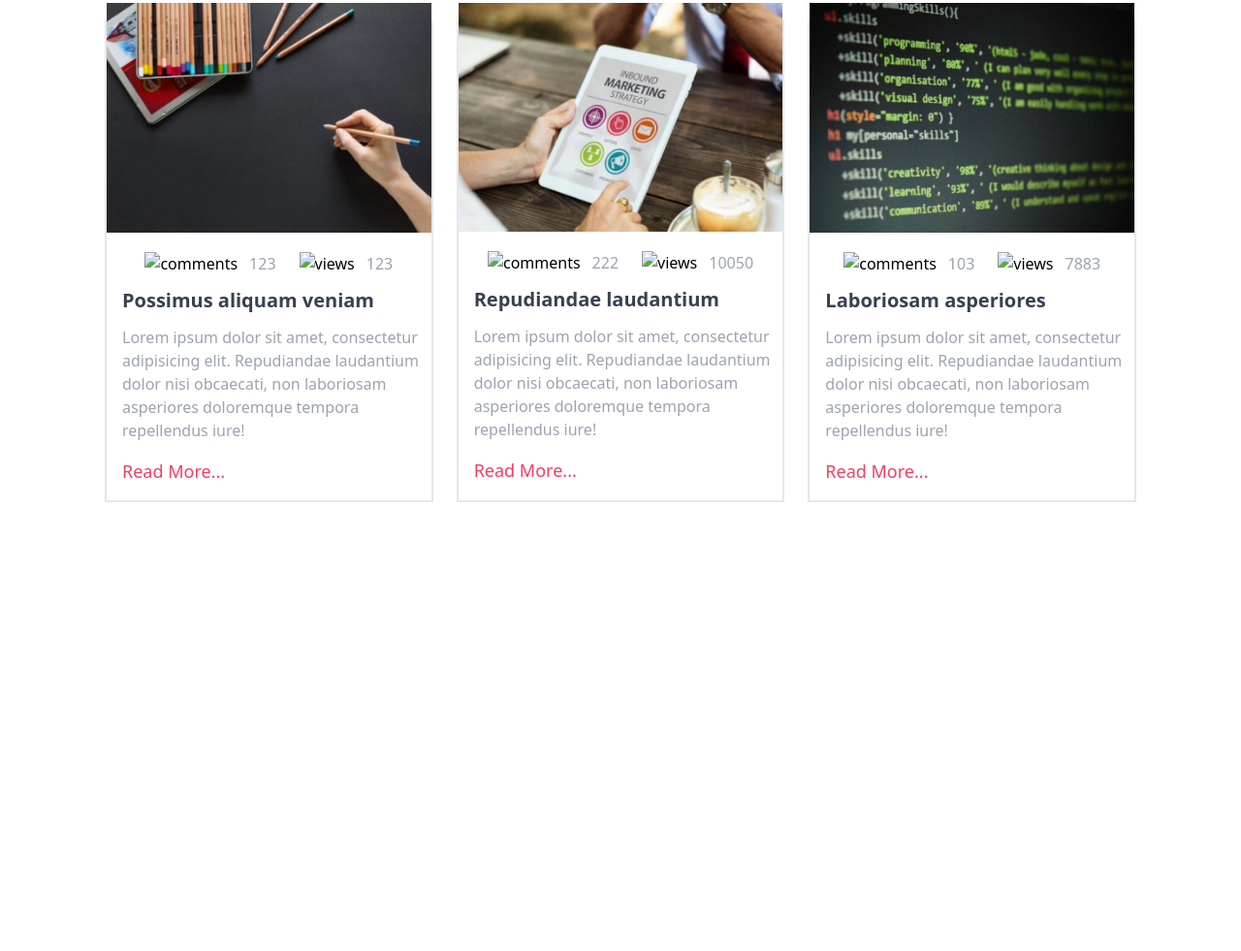
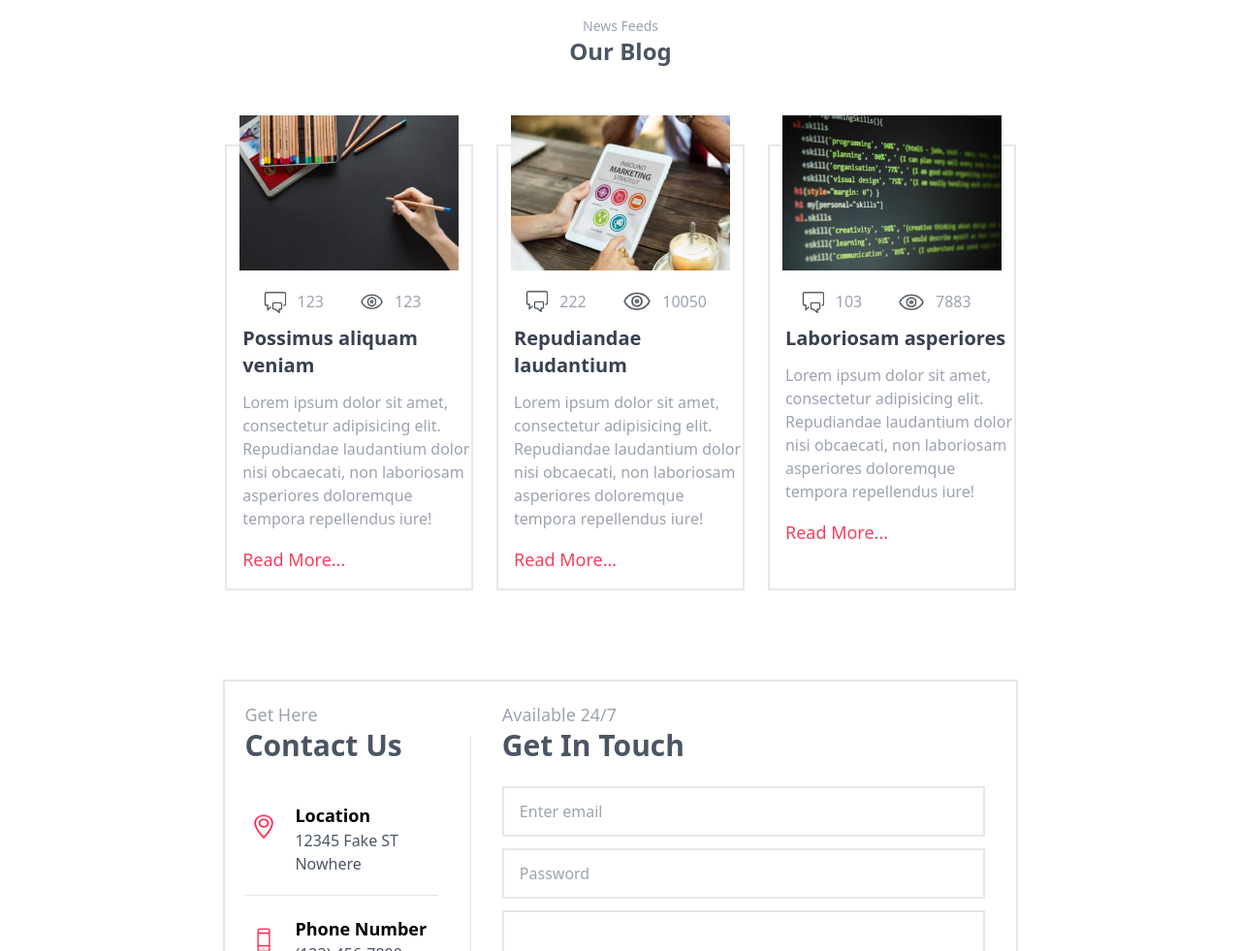
Before and after one commit to l2lmrr/RefonteDesign, a plain HTML site: page blog_contact.html in a window 1280 px wide. Shown: the part 143-1124 px from the top of the page at 97% size. Before the commit the page ends 800 px from the top, so only its background shows below. Drawn offline with nearby package versions, Linux system fonts and the light colour scheme.

Commit message:
responsive for contact

```diff
--- a/blog_contact.html
+++ b/blog_contact.html
@@ -1,189 +1,202 @@
-
 <!DOCTYPE html>
 <html lang="en">
   <head>
     <meta charset="UTF-8" />
     <meta name="viewport" content="width=device-width, initial-scale=1.0" />
     <title>Visionary Creations</title>
-    <link href="https://cdn.jsdelivr.net/npm/tailwindcss@2.2.19/dist/tailwind.min.css" rel="stylesheet">
-    <script src="script.js"></script>
+    <link
+      href="https://cdn.jsdelivr.net/npm/tailwindcss@2.2.19/dist/tailwind.min.css"
+      rel="stylesheet"
+    />
+    <script src="css/tailwind.js"></script>
   </head>
   <body>
+    <div class="p-[10%]">
       <div class="text-center pt-8">
         <p class="font-light text-sm text-gray-400">News Feeds</p>
         <h1 class="text-2xl font-bold text-gray-600 mb-14">Our Blog</h1>
       </div>
-    <section class="flex flex-wrap justify-center px-4 md:flex-nowrap md:px-0 lg:px-24">
+      <section
+        class="flex flex-wrap justify-center px-4 md:flex-nowrap md:px-0 md:mx-auto lg:px-[9%]"
+      >
         <!-- box one -->
-        <div class="m-3 mt-6 border-2 max-w-sm w-full">
-            <img src="imgs/blog-1.jpg" alt="img" class="w-full h-auto -mt-5"/>
+        <div class="m-3 mt-6 border-2 max-w-sm w-[100%]">
+          <img src="imgs/blog-1.jpg" alt="img" class="w-full h-auto -mt-8 px-[5%]" />
           <div class="flex items-center pt-5 justify-center space-x-6">
             <div class="flex items-center space-x-3">
-                    <img src="imgs/comments.png" alt="comments" />
+              <img src="imgs/comments.png" alt="comments" class="w-[30%]"/>
               <p class="text-gray-400">123</p>
             </div>
             <div class="flex items-center space-x-3">
-                    <img src="imgs/views.png" alt="views" />
+              <img src="imgs/views.png" alt="views" class="w-[30%]"/>
               <p class="text-gray-400">123</p>
             </div>
           </div>
           <div class="ml-4">
-                <h2 class="font-bold text-xl text-gray-700 pt-3">Possimus aliquam veniam</h2>
+            <h2 class="font-bold text-xl text-gray-700 pt-3">
+              Possimus aliquam veniam
+            </h2>
             <p class="pt-3 text-gray-400">
-                    Lorem ipsum dolor sit amet, consectetur adipisicing elit. Repudiandae
-                    laudantium dolor nisi obcaecati, non laboriosam asperiores doloremque
-                    tempora repellendus iure!
+              Lorem ipsum dolor sit amet, consectetur adipisicing elit.
+              Repudiandae laudantium dolor nisi obcaecati, non laboriosam
+              asperiores doloremque tempora repellendus iure!
             </p>
-                <h3 class="pt-4 pb-4 text-rose-500 text-lg cursor-pointer">Read More...</h3>
+            <h3 class="pt-4 pb-4 text-rose-500 text-lg cursor-pointer">
+              Read More...
+            </h3>
           </div>
         </div>
         <!-- box two -->
         <div class="m-3 mt-6 border-2 max-w-sm w-full">
-            <img src="imgs/blog-2.jpg" alt="img" class="w-full h-auto -mt-5" />
+          <img src="imgs/blog-2.jpg" alt="img" class="w-full h-auto -mt-8 px-[5%]" />
           <div class="flex items-center pt-5 justify-center space-x-6">
             <div class="flex items-center space-x-3">
-                    <img src="imgs/comments.png" alt="comments" />
+              <img src="imgs/comments.png" alt="comments" class="w-[30%]"/>
               <p class="text-gray-400">222</p>
             </div>
             <div class="flex items-center space-x-3">
-                    <img src="imgs/views.png" alt="views" />
+              <img src="imgs/views.png" alt="views" class="w-[30%]" />
               <p class="text-gray-400">10050</p>
             </div>
           </div>
           <div class="ml-4">
-                <h2 class="font-bold text-xl text-gray-700 pt-3">Repudiandae laudantium</h2>
+            <h2 class="font-bold text-xl text-gray-700 pt-3">
+              Repudiandae laudantium
+            </h2>
             <p class="pt-3 text-gray-400">
-                    Lorem ipsum dolor sit amet, consectetur adipisicing elit. Repudiandae
-                    laudantium dolor nisi obcaecati, non laboriosam asperiores doloremque
-                    tempora repellendus iure!
+              Lorem ipsum dolor sit amet, consectetur adipisicing elit.
+              Repudiandae laudantium dolor nisi obcaecati, non laboriosam
+              asperiores doloremque tempora repellendus iure!
             </p>
-                <h3 class="pt-4 pb-4 text-rose-500 text-lg cursor-pointer">Read More...</h3>
+            <h3 class="pt-4 pb-4 text-rose-500 text-lg cursor-pointer">
+              Read More...
+            </h3>
           </div>
         </div>
         <!-- box three -->
         <div class="m-3 mt-6 border-2 max-w-sm w-full">
-            <img src="imgs/blog-3.jpg" alt="img" class="w-full h-auto -mt-5" />
+          <img src="imgs/blog-3.jpg" alt="img" class="w-full h-auto -mt-8 px-[5%]" />
           <div class="flex items-center pt-5 justify-center space-x-6">
             <div class="flex items-center space-x-3">
-                    <img src="imgs/comments.png" alt="comments" />
+              <img src="imgs/comments.png" alt="comments" class="w-[30%]" />
               <p class="text-gray-400">103</p>
             </div>
             <div class="flex items-center space-x-3">
-                    <img src="imgs/views.png" alt="views" />
+              <img src="imgs/views.png" alt="views" class="w-[30%]" />
               <p class="text-gray-400">7883</p>
             </div>
           </div>
           <div class="ml-4">
-                <h2 class="font-bold text-xl text-gray-700 pt-3">Laboriosam asperiores</h2>
+            <h2 class="font-bold text-xl text-gray-700 pt-3">
+              Laboriosam asperiores
+            </h2>
             <p class="pt-3 text-gray-400">
-                    Lorem ipsum dolor sit amet, consectetur adipisicing elit. Repudiandae
-                    laudantium dolor nisi obcaecati, non laboriosam asperiores doloremque
-                    tempora repellendus iure!
+              Lorem ipsum dolor sit amet, consectetur adipisicing elit.
+              Repudiandae laudantium dolor nisi obcaecati, non laboriosam
+              asperiores doloremque tempora repellendus iure!
             </p>
-                <h3 class="pt-4 pb-4 text-rose-500 text-lg cursor-pointer">Read More...</h3>
+            <h3 class="pt-4 pb-4 text-rose-500 text-lg cursor-pointer">
+              Read More...
+            </h3>
           </div>
         </div>
       </section>
-<!--
-    <div class="flex border-2 mt-20">
-        <div class="ml-48">
+
+      <div class="h-auto lg:w-[80%] md:w-[98%] flex items-center justify-center pb-2 mb-24 mx-auto mt-20 border-2 border-gray-200">
+          <div class=" lg:flex w-[100%] sm:block md:block">
+            <!-- Section 1 -->
+            <div id="1" class="hidden lg:block lg:flex-1 p-5">
               <div>
-                <p class="xs: text-gray-400 text-lg">
-                    Get Here
-                </p>
+                <p class=" text-gray-400 text-lg">Get Here</p>
               </div>
               <div>
-                <h1 class="font-bold text-3xl text-gray-600">
-                    Contact Us
-                </h1>
+                <h1 class="font-bold text-3xl text-gray-600">Contact Us</h1>
               </div>
               <div class="flex pb-5 pt-10">
                 <div class="w-[40px] h-[50px] flex items-center justify-center">
-                    <img src="imgs/location.png" class="w-[20px] h-[25px]">
+                  <img src="imgs/location.png" class="w-[20px] h-[25px]" />
                 </div>
                 <div class="pl-3">
-                    <h2 class="font-bold text-lg ">
-                        Location
-                    </h2>
-                    <p class="text-gray-600 font-light">
-                        12345 Fake ST Nowhere AB Country
-                    </p>
+                  <h2 class="font-bold text-lg">Location</h2>
+                  <p class="text-gray-600 font-light w-[80%]">12345 Fake ST Nowhere</p>
                 </div>
               </div>
-            <hr class="w-80">
-            <div class="flex pb-5 pt-10">
+              <hr class="w-[40%]" />
+              <div class="flex pb-5 pt-5">
                 <div class="w-[40px] h-[50px] flex items-center justify-center">
-                    <img src="imgs/phone.png" class="w-[20px] h-[25px]">
+                  <img src="imgs/phone.png" class="w-[20px] h-[25px]" />
                 </div>
                 <div class="pl-3">
-                    <h2 class="font-bold text-lg ">
-                        Phone Number
-                    </h2>
-                    <p class="text-gray-600 font-light">
-                        (123) 456-7890
-                    </p>
+                  <h2 class="font-bold text-lg">Phone Number</h2>
+                  <p class="text-gray-600 font-light">(123) 456-7890</p>
                 </div>
               </div>
-            <hr class="w-80">
-            <div class="flex pb-5 pt-10">
+              <hr class="w-[40%]" />
+              <div class="flex pb-5 pt-5">
                 <div class="w-[40px] h-[50px] flex items-center justify-center">
-                    <img src="imgs/location.png" class="w-[20px] h-[25px]">
+                  <img src="imgs/location.png" class="w-[20px] h-[25px]" />
                 </div>
                 <div class="pl-3">
-                    <h2 class="font-bold text-lg ">
-                        Email Address
-                    </h2>
-                    <p class="text-gray-600 font-light">
-                        info@website.com
-                    </p>
+                  <h2 class="font-bold text-lg">Email Address</h2>
+                  <p class="text-gray-600 font-light">info@website.com</p>
                 </div>
               </div>
-            <hr class="w-80">
-            <div class="flex pb-5 pt-10">
+              <hr class="w-[40%]" />
+              <div class="flex pb-5 pt-5">
                 <div class="w-[40px] h-[50px] flex items-center justify-center">
-                    <img src="imgs/location.png" class="w-[20px] h-[25px]">
+                  <img src="imgs/location.png" class="w-[20px] h-[25px]" />
                 </div>
                 <div class="pl-3">
-                    <h2 class="font-bold text-lg ">
-                        example.com
-                    </h2>
-                    <p class="text-gray-600 font-light">
-                        info@example.com
-                    </p>
+                  <h2 class="font-bold text-lg">example.com</h2>
+                  <p class="text-gray-600 font-light">info@example.com</p>
                 </div>
               </div>
-            <hr class="w-80">
-
+            </div>
+            <div class="border-l -ml-[35%] mt-14 border-gray-200"></div>
+            <!-- Section 2 -->
+            <div id="2" class="flex-1 p-5 md:px-8 w-[100%] md:w-[100%] sm:w-[100%] xs:w-[100%]">
+              <div>
+                <p class="xs: text-gray-400 text-lg ">Available 24/7</p>
               </div>
               <div>
-            <div class="xs: mt-20 ml-5">
+                <h1 class="font-bold text-3xl text-gray-600 ">Get In Touch</h1>
+              </div>
+              <form class="xs: mt-6">
                 <div>
-                    <p class="xs: text-gray-400 text-lg">
-                        Available 24/7
-                    </p>
+                  <input
+                    type="text"
+                    required
+                    placeholder="Enter email"
+                    class="xs: border-2 mb-3 pl-4 pt-3 pb-3 border-gray-200 w-[100%]"
+                  />
                 </div>
                 <div>
-                    <h1 class="font-bold text-3xl text-gray-600">
-                        Get In Touch
-                    </h1>
-                </div>
-             </div>
-             <form class="xs: mt-6 ml-5">
-                <div>
-                    <input type="text" placeholder="Enter email" class="xs: border-2 mb-3 pl-2 pt-1 pb-1 border-gray-200 w-72">
+                  <input
+                    type="password"
+                    required
+                    placeholder="Password"
+                    class="xs: border-2 mb-3 pl-4 pt-3 pb-3 border-gray-200 w-[100%]"
+                  />
                 </div>
                 <div>
-                    <input type="password" placeholder="Password" class="xs: border-2 mb-3 pl-2 pt-1 pb-1  border-gray-200 w-72">
+                  <input
+                    type="text"
+                    required
+                    class="xs: border-2 mb-3 pl-4 pt-3 pb-[30%] border-gray-200 w-[100%]"
+                  />
                 </div>
                 <div>
-                    <input type="text" class="xs: border-2 mb-3 pl-2 pt-1 pb-24 border-gray-200 w-72">
-                </div>
-                <div>
-                    <button class=" xs: border-2 mb-3 pl-2 pt-1 pb-2 w-72 text-white" style="background-color: #FF214F;">Send Message</button>
+                  <button
+                    class="xs: border-2 mb-3 pl-2 pt-1 pb-2 w-[100%] text-white"
+                    style="background-color: #ff214f"
+                  >
+                    Send Message
+                  </button>
                 </div>
               </form>
             </div>
-</div>  -->
-
+          </div>
+        </div>
+    </div>
   </body>
 </html>
```
Also changed, not shown: imgs/comments.png (added), imgs/location.png (added), imgs/phone.png (added), imgs/views.png (added). Lines whose indentation alone changed are shown as unchanged.
